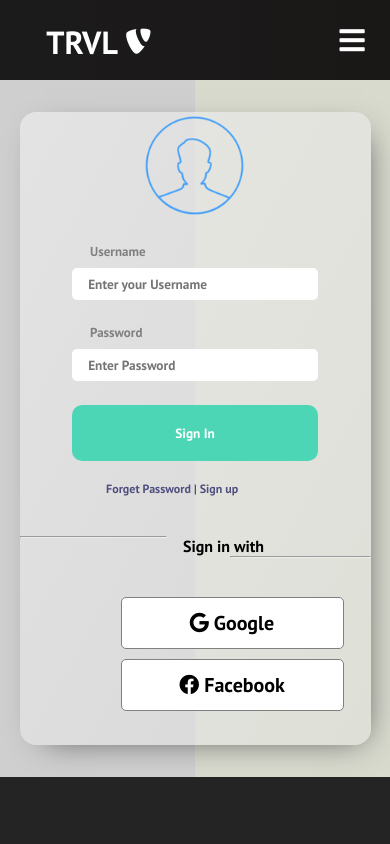
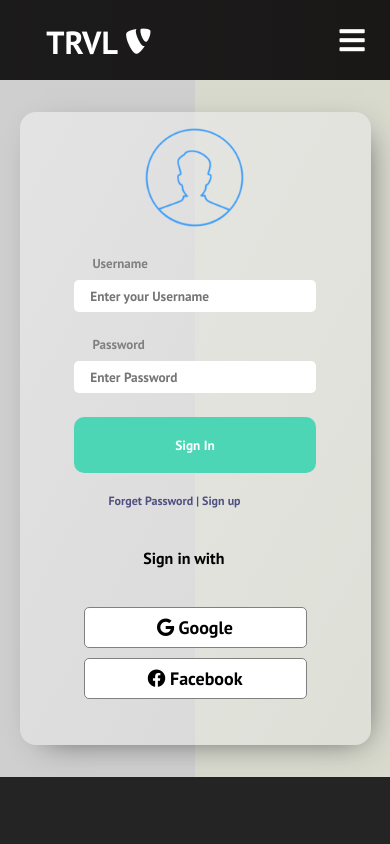
Before and after one commit to odewoleSA/travel_website_app, a React (Create React App) app: page /sign-in in a window 390 px wide. Shown: the top 844 px of the page. Built offline with nearby package versions, Linux system fonts and the light colour scheme.

Commit message:
update sign in page

```diff
--- a/src/App.js
+++ b/src/App.js
@@ -1,4 +1,4 @@
-import React,{usestate} from 'react';
+import React,{useState} from 'react';
 import Navbar from './components/Navbar';
 import { BrowserRouter as Router, Routes, Route } from 'react-router-dom';
 import './App.css';
--- a/src/components/Navbar.css
+++ b/src/components/Navbar.css
@@ -75,11 +75,10 @@
   display: none;
 }
 
-@media screen and (max-width: 960px) {
+@media screen and (max-width: 820px) {
   .NavbarItems {
     position: relative;
   }
-
   .nav-menu {
     display: flex;
     flex-direction: column;
--- a/src/components/Navbar.js
+++ b/src/components/Navbar.js
@@ -11,7 +11,7 @@
   const closeMobileMenu = () => setClick(false);
 
   const showButton = () => {
-    if (window.innerWidth <= 960) {
+    if (window.innerWidth <= 820) {
       setButton(false);
     } else {
       setButton(true);
@@ -61,11 +61,11 @@
             </li>
             <li>
               <Link
-                to='/login'
+                to='/sign-in'
                 className='nav-links-mobile'
                 onClick={closeMobileMenu}
               >
-                 Log In
+                 Sign In
               </Link>
             </li>
             <li>
--- a/src/components/pages/SignIn.css
+++ b/src/components/pages/SignIn.css
@@ -104,11 +104,14 @@
 #forgot_text:hover,#sign_text:hover{
     color: #4dd6b6;
 }
+/* .right-side{
+    background: url('../../images/lock_img.png');
+} */
 .right-text{
     text-align: center;
     padding: 2rem;
     font-size: 25px;
-    color:rgb(80, 80, 128);
+    color:rgb(104, 104, 231);
     /* font-weight: bold; */
 }
 .right-img{
@@ -126,6 +129,9 @@
 }
 .alt-login-text{
     padding-top:2rem;
+}
+.alt-login-text_mobile{
+    display: none;
 }
 #hr_line1{
     width: 42%;
@@ -159,10 +165,23 @@
         margin-top: -2rem;
     }
     .alt-login-btn{
-        padding: 0.1rem 6rem;
+        padding: 0.1rem 3.5rem;
     }
     .login-link{
         padding-left: 3rem;
         font-size: 12px;
     }
+    .alt-login-text{
+        display: none;
+    }
+    .alt-login-text_mobile{
+        padding-top:2rem;
+        display: block;
+    }
+    #or-span{
+        padding: 35%;
+    }
+    /* .alt-login-text_mobile{
+        display: none;
+    } */
 }
--- a/src/components/pages/SignIn.js
+++ b/src/components/pages/SignIn.js
@@ -63,12 +63,17 @@
                     <hr id="hr_line1" /> <span id="or-span">Sign in with</span><hr id="hr_line2"/>
                 </div>
             </div>
+            <div className='alt-login-text_mobile'>
+                <div className='or-text'>
+                    <span id="or-span">Sign in with</span>
+                </div>
+            </div>
             <div className='alt-login-btn'>
                 <div className='hero-btns'>
                     <HeroButton
                         className='btn_2'
                         buttonStyle='btn--normal'
-                        buttonSize='btn--large'
+                        buttonSize='btn--medium'
                         btnLink=''
                     >
                     <i className='fab fa-google' /> Google
@@ -76,7 +81,7 @@
                     <HeroButton
                         className='btn_2'
                         buttonStyle='btn--normal'
-                        buttonSize='btn--large'
+                        buttonSize='btn--medium'
                         onClick={console.log('hey')}
                         btnLink=''
                     >
```
